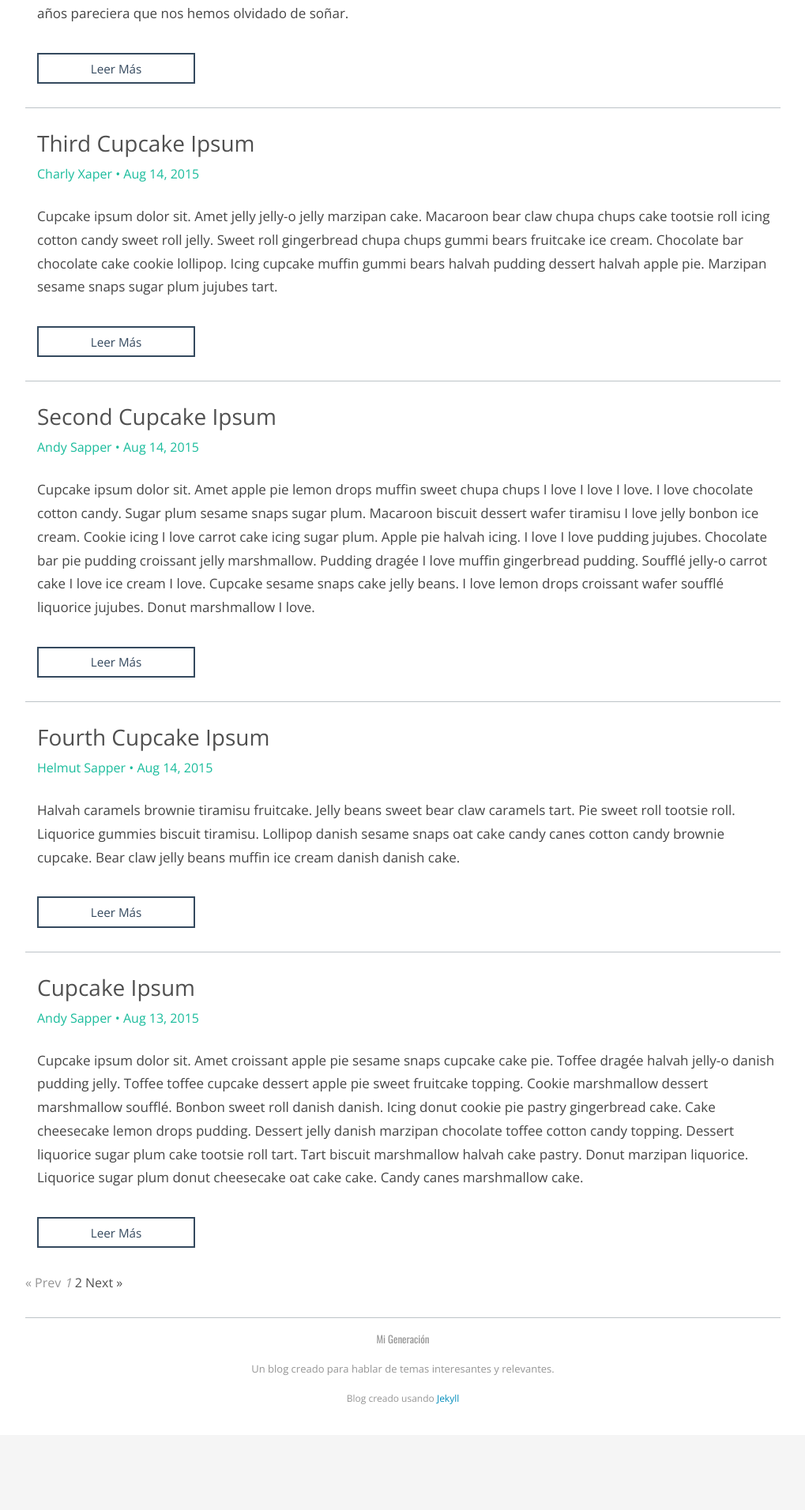
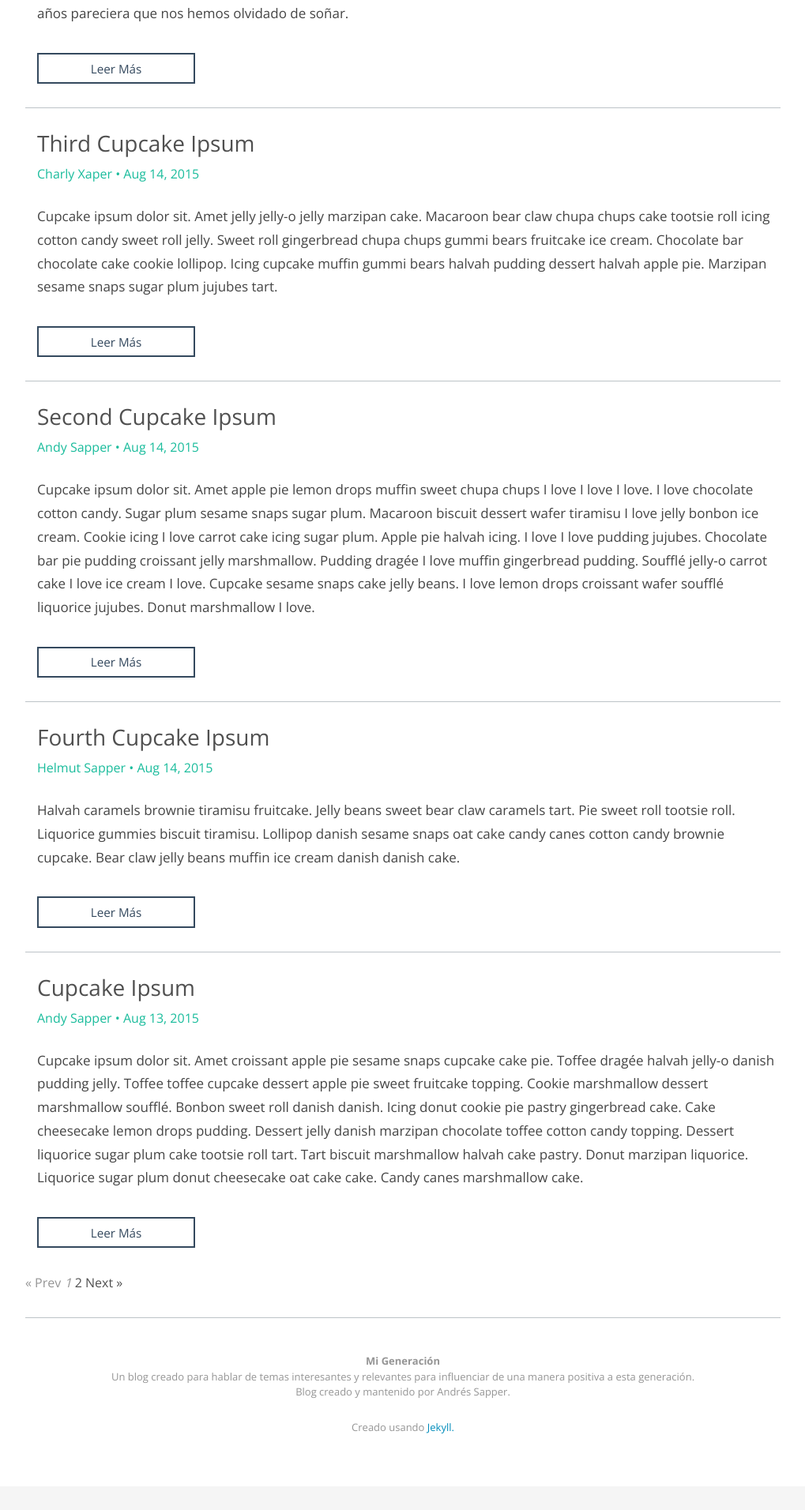
Before and after one commit to upandup/upandup.github.io, a Jekyll site: the page built from index.html, in a window 1280 px wide. Shown: the part 827-2739 px from the top of the page at 79% size, without its empty margins (130-1149 px from the left). Built offline with Jekyll 4.4.1, drawn with Linux system fonts in a browser that asks for light colours; nearby versions of some CDN libraries; the list of posts is cut into pages by our own code; before the commit the page ends 2674 px from its top, so only the background shows below that.

Commit message:
Fixed styles in footer and added info to it

```diff
--- a/_includes/footer.html
+++ b/_includes/footer.html
@@ -1,8 +1,12 @@
 <div class="footer" align="center">
-  <h3 class="footer-info">Mi Generación</h3>
-  <p class="footer-info">Un blog creado para hablar de temas interesantes y relevantes.</p>
-  <p></p>
+  <p>
+    <strong>Mi Generación</strong>
+    <br>
+    Un blog creado para hablar de temas interesantes y relevantes para influenciar de una manera positiva a esta generación.
+    <br>
+    Blog creado y mantenido por Andrés Sapper.
+  </p>
 
-  Blog creado usando <a href=http://jekyllrb.com target="_blank">Jekyll</a>
+  <p>Creado usando <a href=http://jekyllrb.com target="_blank">Jekyll.</a></p>
 
 </div>
--- a/css/main.css
+++ b/css/main.css
@@ -352,15 +352,14 @@ ol, ul {
 .footer {
   padding: 20px 0;
   margin: auto;
-  line-height: 1;
-  font-size: 0.75rem; /* 12px/16px */
-  font-family: Open Sans;
-  color: #959595;
+  line-height: 1.5;
   border-top: 1px solid #BDC3C7;
 }
 
-.footer-info {
-  font-size: 13px;
+.footer p {
+  font-family: 'Open Sans', Helvetica;
+  font-size: 0.8125rem; /* 13px/16px */
+  color: #959595;
 }
 
 
```
